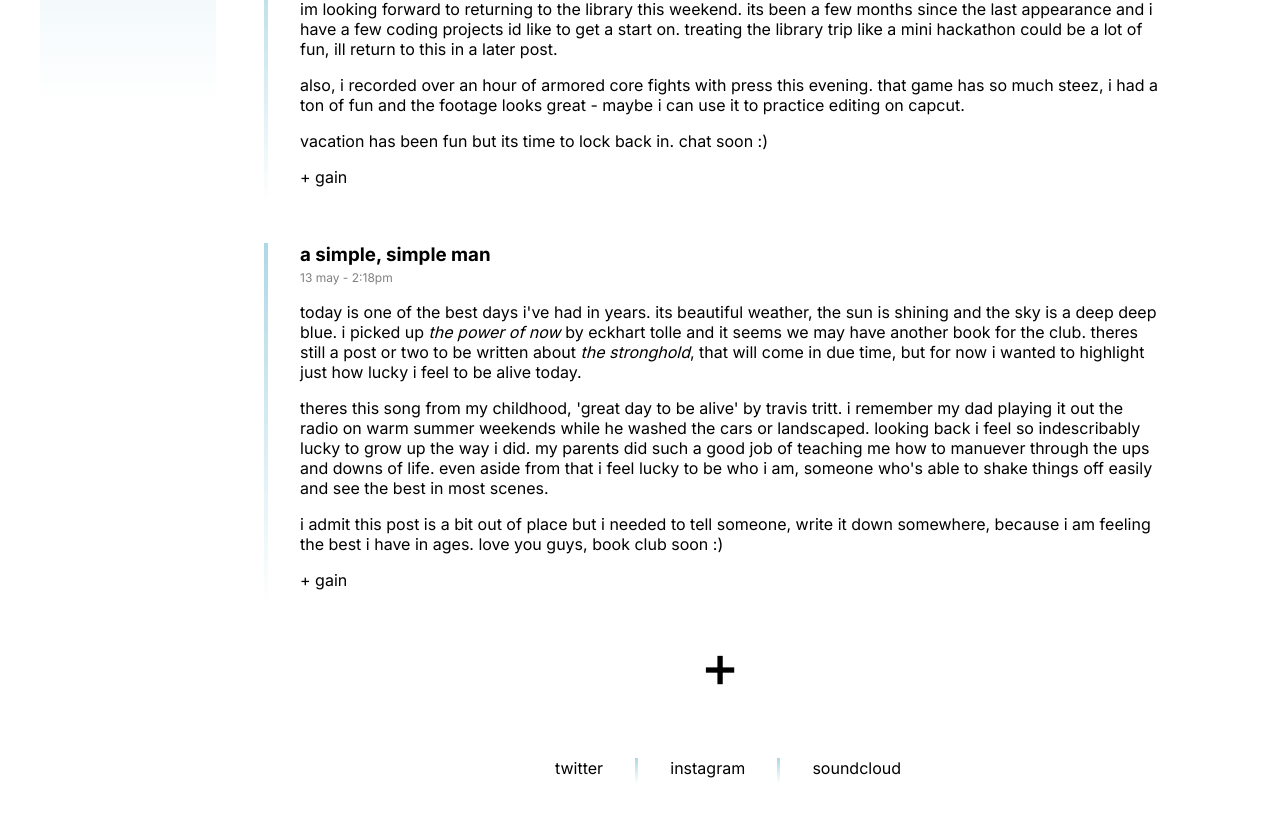
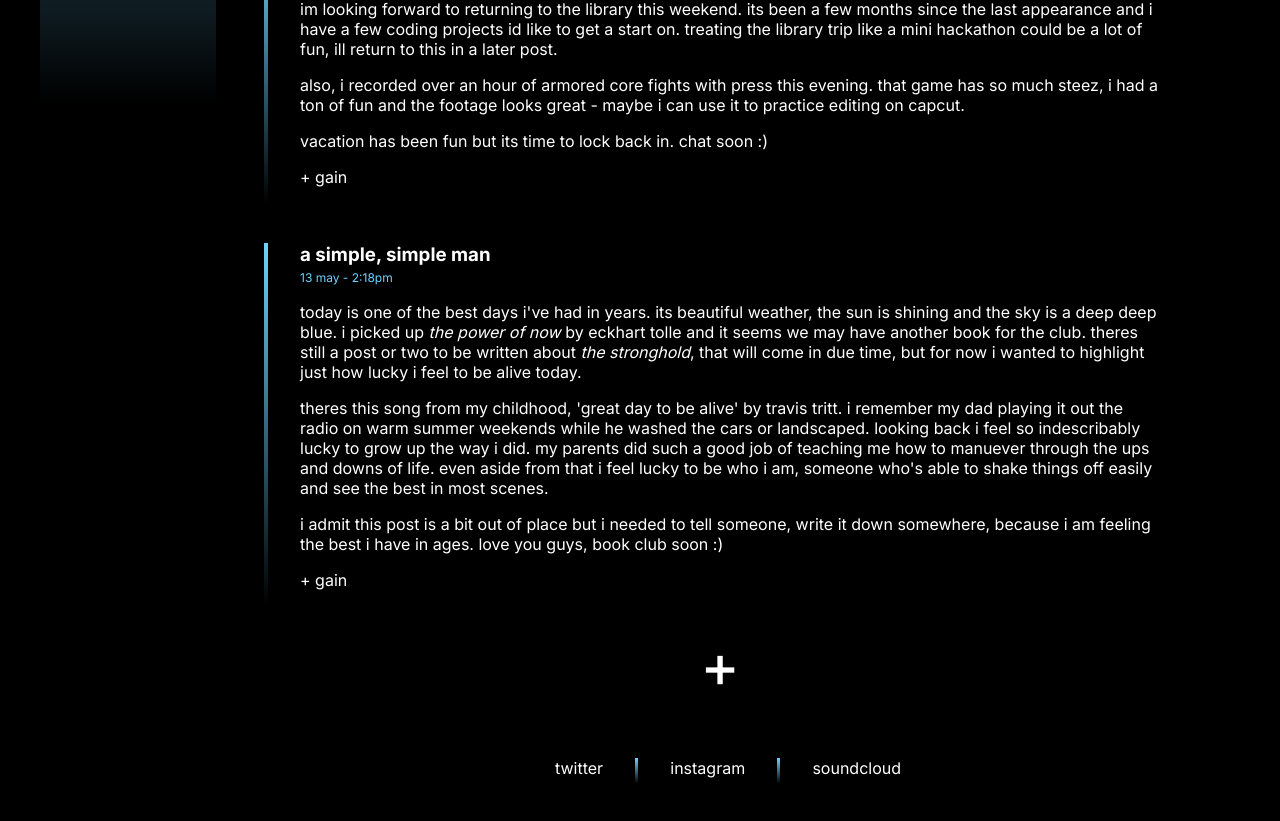
Before and after one commit to hharris56/gain.online, a Next.js app: page /home in a window 1280 px wide. Shown: the part 657-1478 px from the top of the page. Built offline with nearby package versions, Linux system fonts and the light colour scheme.

Commit message:
black colorway

```diff
--- a/src/app/home/posts/posts.tsx
+++ b/src/app/home/posts/posts.tsx
@@ -45,7 +45,7 @@ export default function Posts(){
     return (
         <div>
             {expanded ? posts : posts.slice(0, 3)}
-            <ExpandButton expanded={expanded} callback={() => setExpanded(!expanded)} />
+            <ExpandButton expanded={expanded} callback={() => setExpanded(!expanded)} color="white" />
         </div>
     )
 }
--- a/src/app/page.tsx
+++ b/src/app/page.tsx
@@ -25,7 +25,7 @@ export default function Landing() {
 function LandingLogo(){
   return (
       <div>
-        <img src="/logos/logo black.png" className="landing-logo logo-rotate" />
+        <img src="/logos/logo white.png" className="landing-logo logo-rotate" />
         {/* <img src="/logos/logo blue.png" className="landing-logo logo-rotate"
         style={{animationDelay: "0.2s", zIndex: "-1"}}/>
         <img src="/logos/logo purple.png" className="landing-logo logo-rotate"
--- a/src/components/buttons/expandButton.tsx
+++ b/src/components/buttons/expandButton.tsx
@@ -2,7 +2,7 @@
 import "./buttons.css"
 import { useIsMobile } from "../../hooks/mobileHooks"
 
-export default function ExpandButton(props: {expanded?: boolean, callback: any, text?: string}){
+export default function ExpandButton(props: {expanded?: boolean, callback: any, text?: string, color?: string}){
     const isMobile = useIsMobile()
     const dotClass = isMobile? "dotdotdot-mobile" : "dotdotdot"
     // const content = props.text ?? (
@@ -23,8 +23,8 @@ export default function ExpandButton(props: {expanded?: boolean, callback: any,
                 // <div style={{display:"flex", flexDirection:"row", width:"fit-content"}}>
                 //     {content}
                 // </div> :
-                <img src="/logos/logo black.png" style={{maxHeight: "100%"}}/> :
-                <img src="/logos/logo black.png" style={{maxHeight: "100%", rotate: "45deg"}}/>
+                <img src={`/logos/logo ${props.color ?? "black"}.png`} style={{maxHeight: "100%"}}/> :
+                <img src={`/logos/logo ${props.color ?? "black"}.png`} style={{maxHeight: "100%", rotate: "45deg"}}/>
                 }
             </div>
         )
--- a/src/hooks/colorManager.tsx
+++ b/src/hooks/colorManager.tsx
@@ -6,10 +6,10 @@ export default class ColorManager{
 
     resetColors() {
         if (document){
-            document.documentElement.style.setProperty("--primary-color", "white"); //"#383838");
-            document.documentElement.style.setProperty("--accent-color", "lightblue");
-            document.documentElement.style.setProperty("--primary-text-color", "black"); //"#bdbdbd");
-            document.documentElement.style.setProperty("--secondary-text-color", "grey");  //"white");
+            document.documentElement.style.setProperty("--primary-color", "black"); //"#383838");
+            document.documentElement.style.setProperty("--accent-color", "#6CD4FF");
+            document.documentElement.style.setProperty("--primary-text-color", "white"); //"#bdbdbd");
+            document.documentElement.style.setProperty("--secondary-text-color", "#6CD4FF");  //"white");
             document.documentElement.style.setProperty("--menu-text-color", "red");
         }
     }
```
